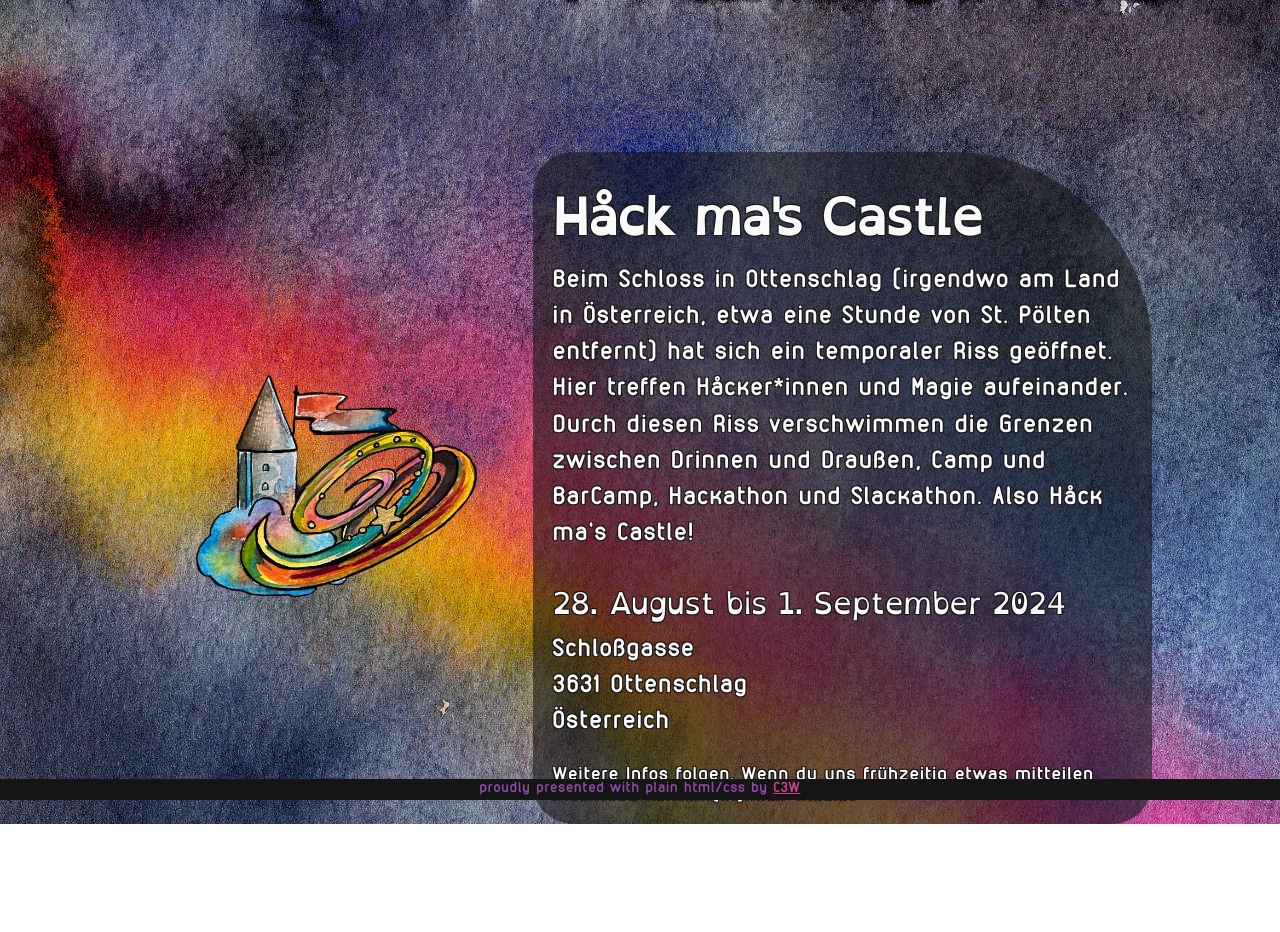
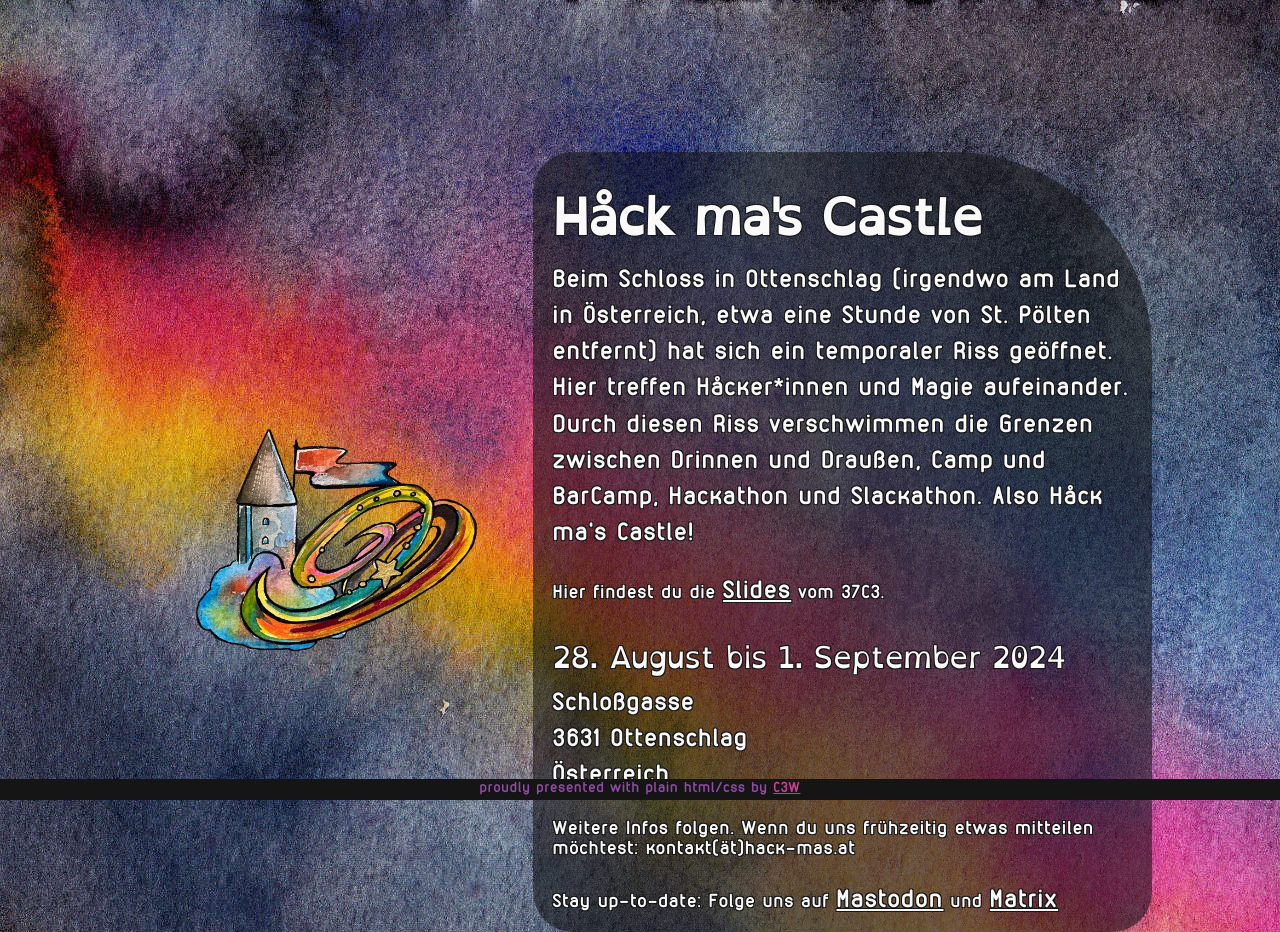
Before and after one commit to lasiilasii/hack-mas-static, a plain HTML site: page index.html in a window 1280 px wide. Before the commit the page ends 824 px from the top, so only its background shows below. Drawn offline with Linux system fonts and the light colour scheme.

Commit message:
add slides

```diff
--- a/index.html
+++ b/index.html
@@ -20,8 +20,11 @@
         Beim Schloss in Ottenschlag (irgendwo am Land in Österreich, etwa eine Stunde von St. Pölten entfernt) hat sich ein temporaler Riss geöffnet. Hier treffen Håcker<strong>*</strong>innen
         und Magie aufeinander. Durch diesen Riss verschwimmen die Grenzen zwischen Drinnen und Draußen, Camp und
         BarCamp, Hackathon und Slackathon. Also Håck ma’s Castle! </p><br />
+        <p class="info">Hier findest du die <a href="https://hack-ma-s-castle.github.io/37C3_lightningtalk/">Slides</a> vom 37C3. </p>
+          <br />
 
       <h2>28. August bis 1. September 2024</h2>
+
       <p class="text">
         Schloßgasse <br />
         3631 Ottenschlag <br />
@@ -30,8 +33,9 @@
       <br />
       <p class="info">Weitere Infos folgen. Wenn du uns frühzeitig etwas mitteilen möchtest: kontakt(ät)hack-mas.at
       </p>
-
       </p>
+      <br/>
+      <p class="info">Stay up-to-date: Folge uns auf <a href="https://chaos.social/@hackmas/">Mastodon</a> und <a href="https://matrix.to/#/#hackmasspace:gemeinsam.jetzt">Matrix</a>
     </div>
   </section>
 
```
